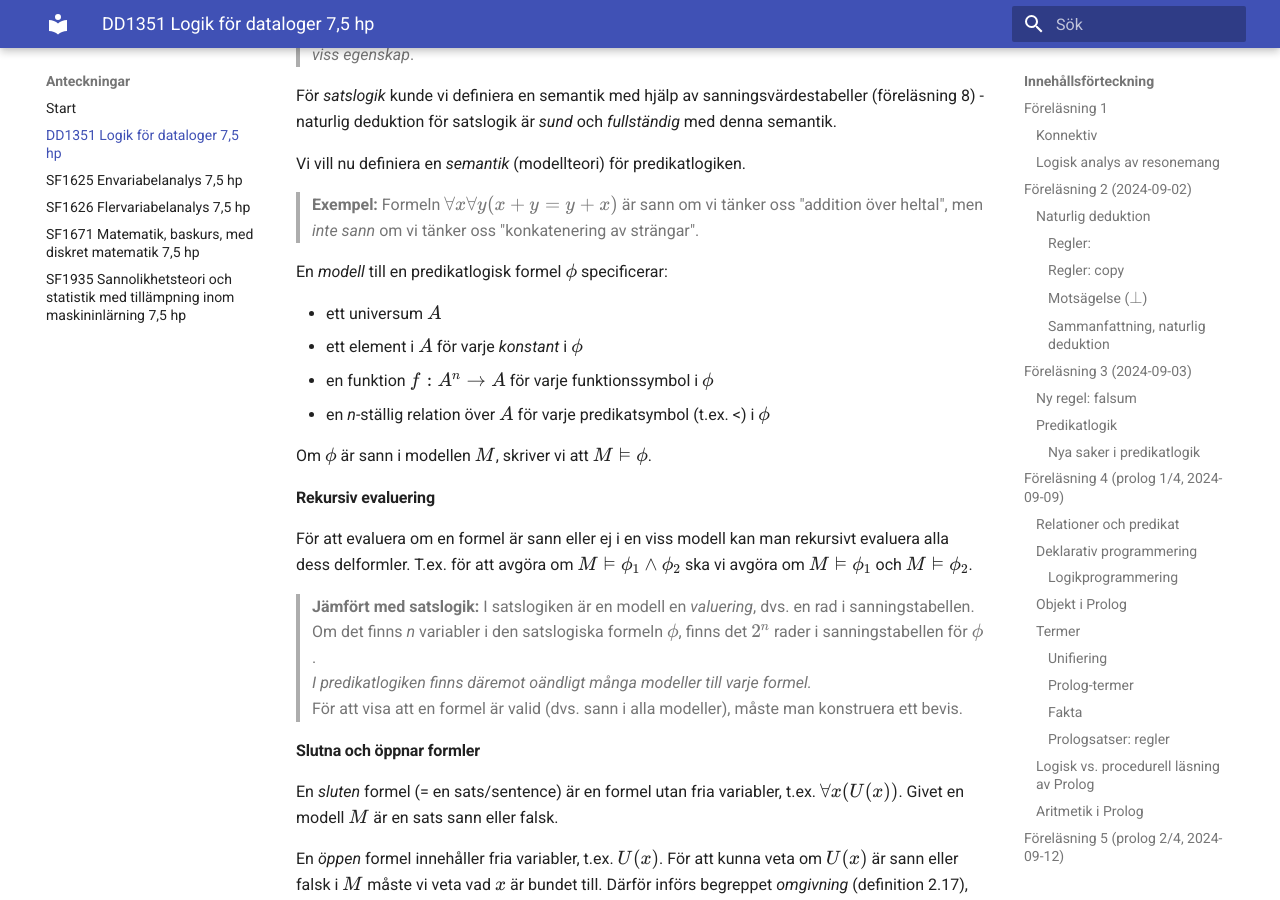
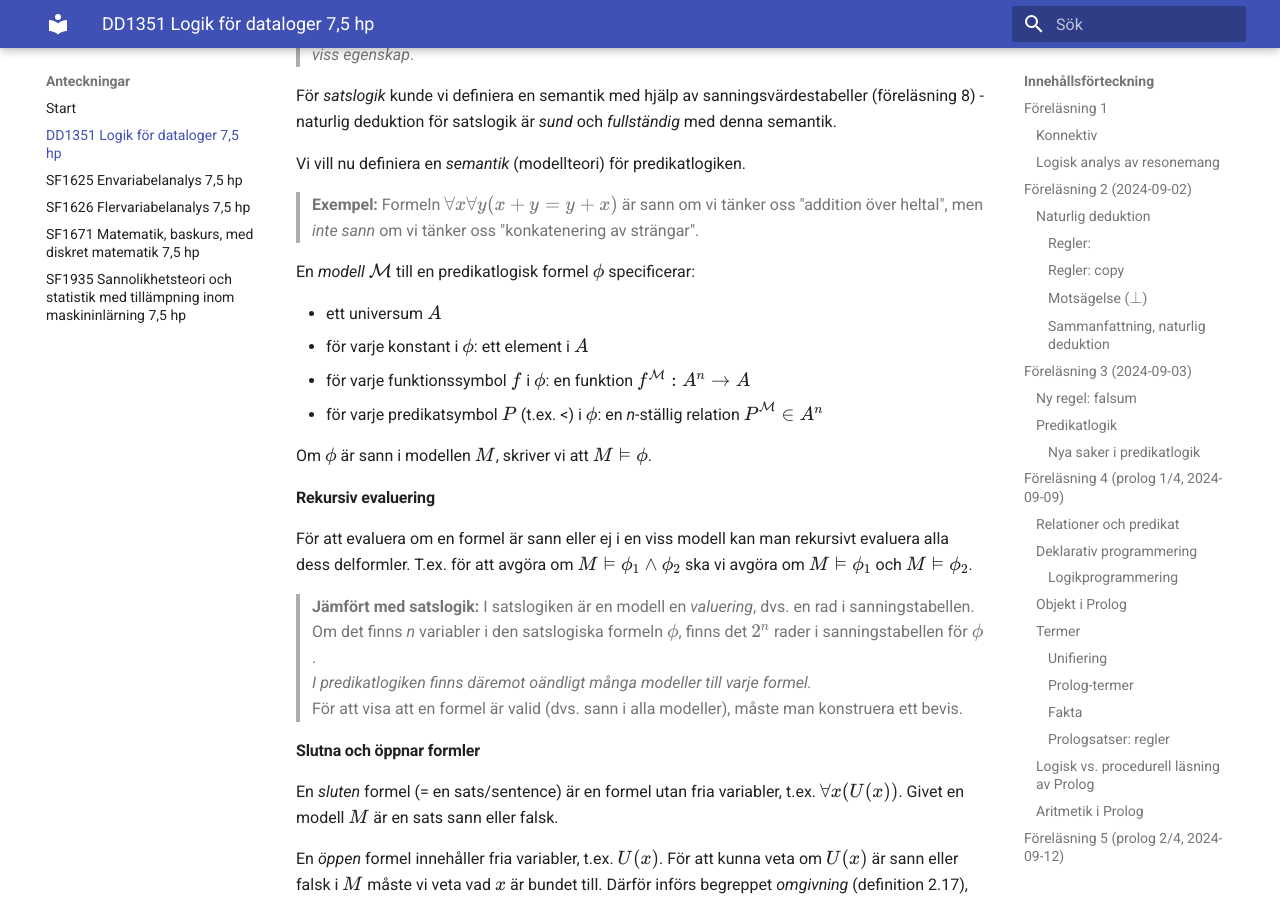
Before and after one commit to axelw3/anteckningar, an MkDocs documentation site: the page built from docs/dd1351.md, in a window 1280 px wide and 900 px high, scrolled down 15231 px. Built offline with MkDocs 1.6.1 and Material for MkDocs 9.7.7, drawn with Linux system fonts in a browser that asks for light colours.

Commit message:
Små ändringar

```diff
--- a/docs/dd1351.md
+++ b/docs/dd1351.md
@@ -427,12 +427,12 @@ Vi vill nu definiera en *semantik* (modellteori) för predikatlogiken.
 > **Exempel:**
 > Formeln $\forall x\forall y(x+y=y+x)$ är sann om vi tänker oss "addition över heltal", men *inte sann* om vi tänker oss "konkatenering av strängar".
 
-En *modell* till en predikatlogisk formel $\phi$ specificerar:
+En *modell* $\mathcal M$ till en predikatlogisk formel $\phi$ specificerar:
 
 * ett universum $A$
-* ett element i $A$ för varje *konstant* i $\phi$
-* en funktion $f:A^n\rarr A$ för varje funktionssymbol i $\phi$
-* en *n*-ställig relation över $A$ för varje predikatsymbol (t.ex. <) i $\phi$
+* för varje konstant i $\phi$: ett element i $A$
+* för varje funktionssymbol $f$ i $\phi$: en funktion $f^{\mathcal M}:A^n\rarr A$
+* för varje predikatsymbol $P$ (t.ex. <) i $\phi$: en *n*-ställig relation ${\mathrel P}^{\mathcal M}\in A^n$
 
 Om $\phi$ är sann i modellen $M$, skriver vi att $M\vDash\phi$.
 
```
